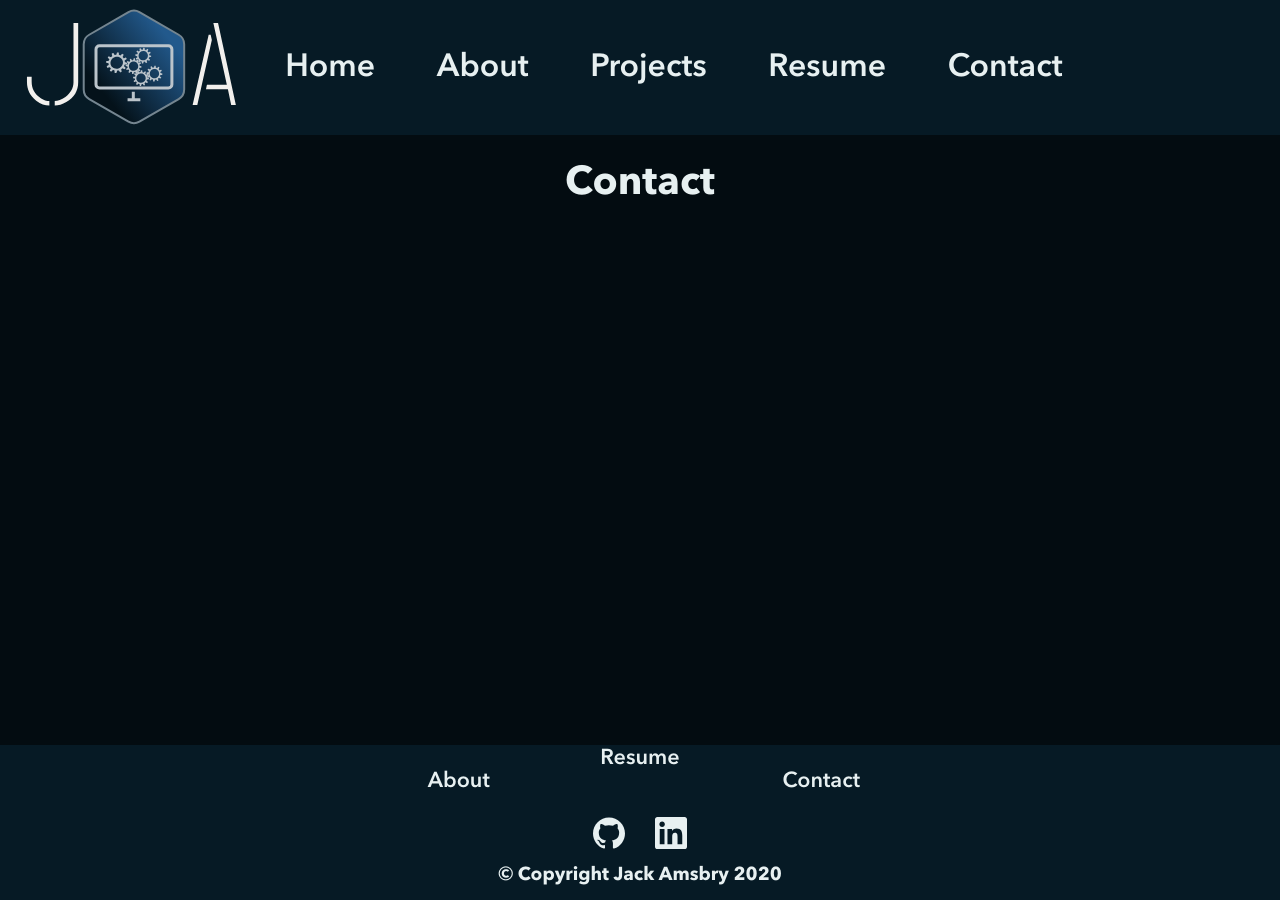
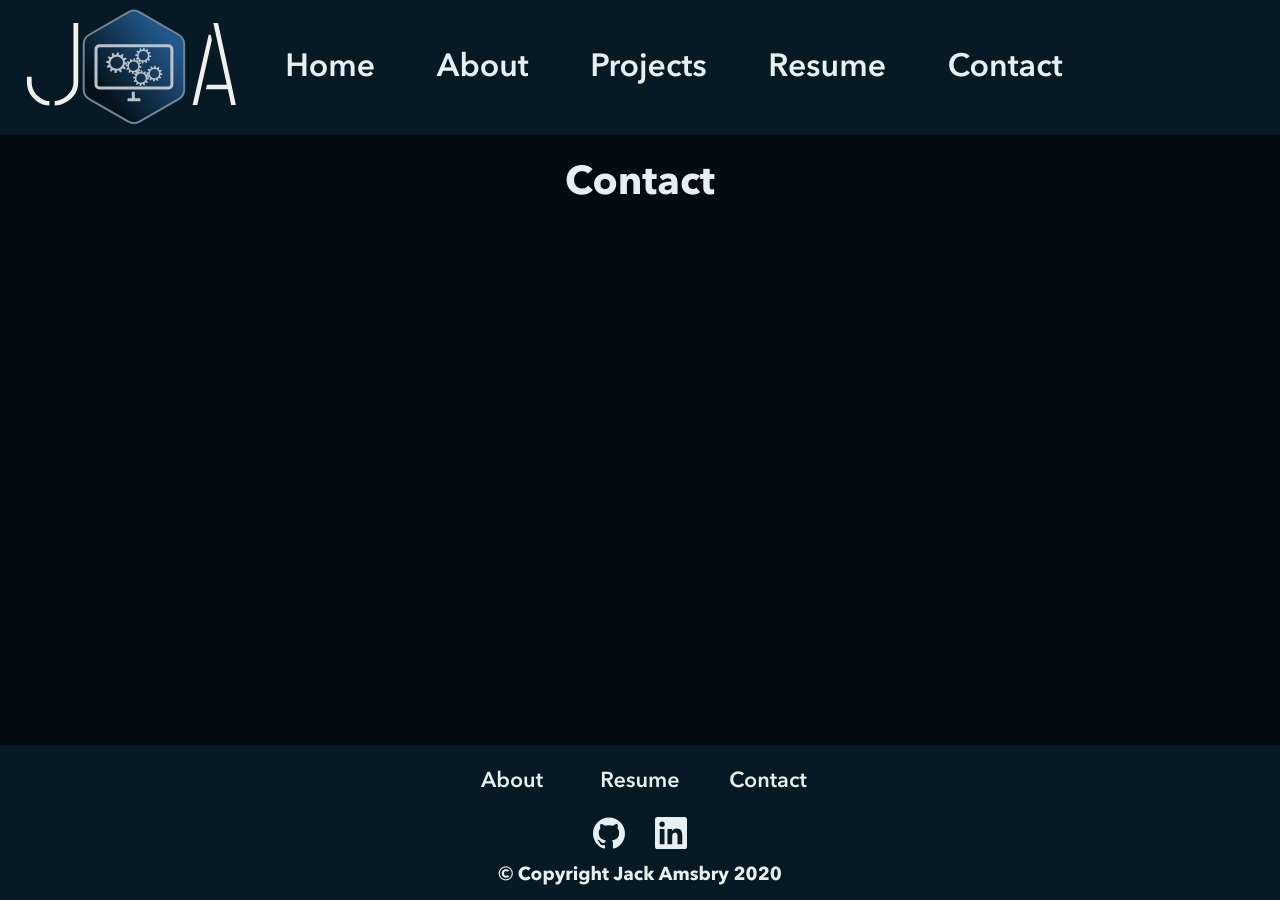
Before and after one commit to jackamsbry/jackamsbry.github.io, a Jekyll site: the page built from contact.html, in a window 1280 px wide. Built offline with Jekyll 4.4.1, drawn with Linux system fonts in a browser that asks for light colours.

Commit message:
css changes

```diff
--- a/_sass/_layout.scss
+++ b/_sass/_layout.scss
@@ -90,7 +90,7 @@
             margin: auto;
             overflow: auto;
             z-index: -1;
-
+            opacity: 0.65;
         }
 
         .centered-text {
@@ -217,7 +217,7 @@
         .content {
             grid-column: 2;
             background-color: $bg-color-black;
-            padding-top: 15vh;
+            margin-top: 15vh;
         }
         .title-wrapper {
             height: auto;
@@ -345,18 +345,24 @@
         justify-content: center;
         .contact {
             height: 8vh;
-            width: 20vw;
+            width: 10vw;
             display: flex;
             align-items: center;
             justify-content: center;
         }
         .about {
             height: 8vh;
-            width: 20vw;
+            width: 10vw;
             display: flex;
             align-items: center;
             justify-content: center;
-
+        }
+        .resume {
+            height: 8vh;
+            width: 10vw;
+            display: flex;
+            align-items: center;
+            justify-content: center;
         }
         a {
             padding: 1.5vh;
@@ -379,8 +385,6 @@
         align-items: center;
         .github-icon {
             height: auto;
-
-
             svg {
                 width: 32px;
                 fill: $text-color-light;
@@ -390,7 +394,6 @@
                 fill: $highlight-color2;
                 transition-duration: 200ms;
             }
-
         }
         .linkedin-icon {
             height: auto;
```
